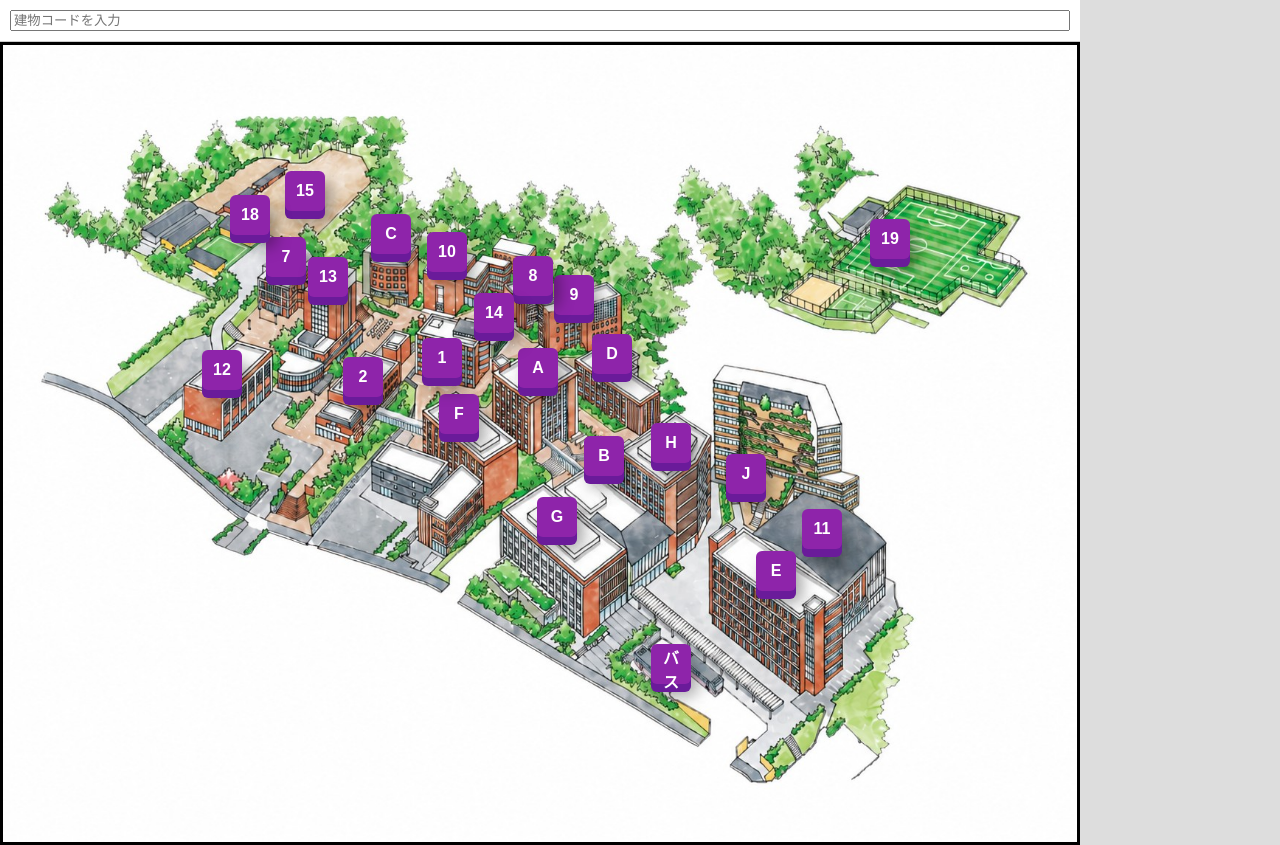
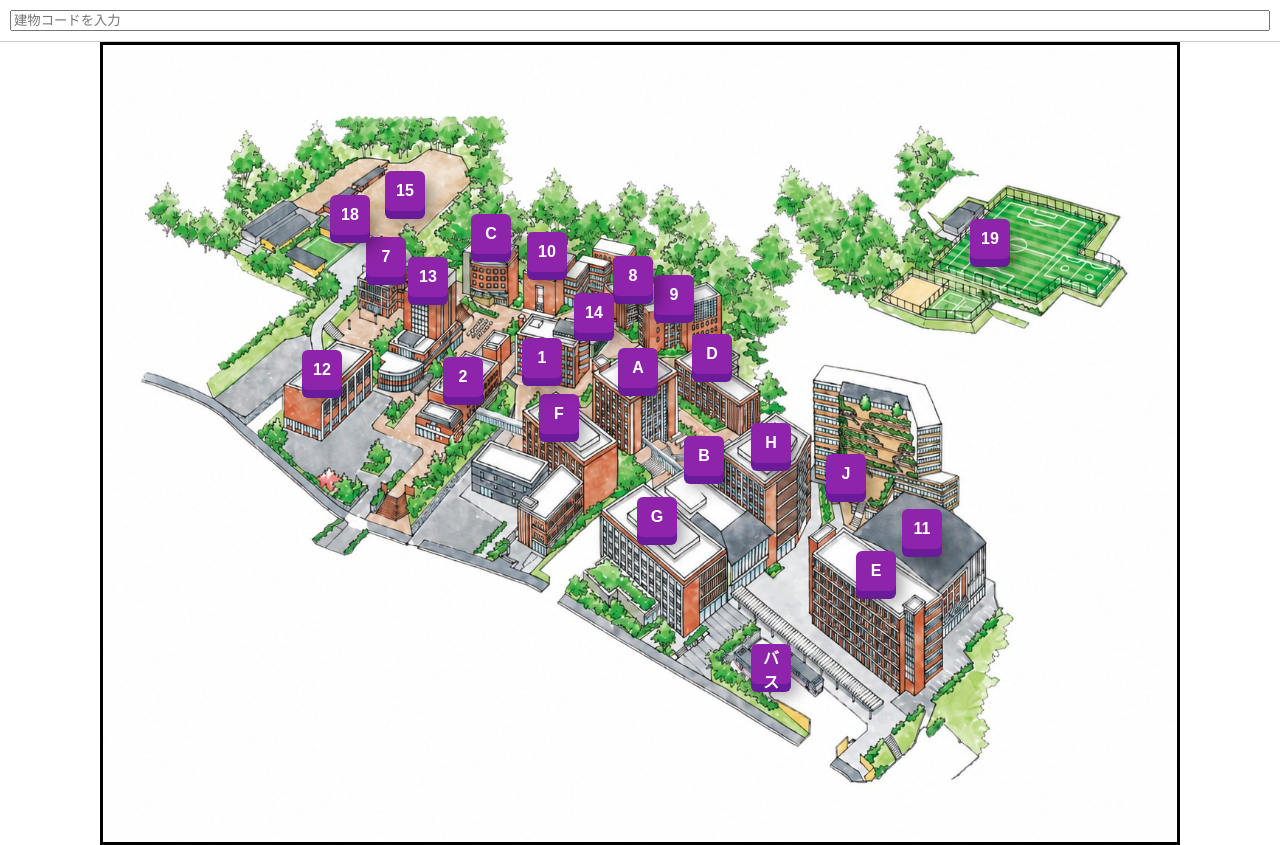
Before and after one commit to yuuto666-a11y/-, a Flask app: page / in a window 1280 px wide. Run offline with Flask 3, Linux system fonts and the light colour scheme.

Commit message:
Update style.css

```diff
--- a/practice/static/style.css
+++ b/practice/static/style.css
@@ -1,8 +1,8 @@
+html,
 body{
     margin:0;
-    width:1080px;
-    min-width:1080px;
-    background:#ddd;
+    padding:0;
+    background:white;
     font-family:sans-serif;
 }
 
@@ -14,11 +14,13 @@ body{
     position:sticky;
     top:0;
     z-index:1000;
+    margin:0 auto;
 }
 
 .map-container{
     position:relative;
     width:1080px;
+    margin:0 auto;
 }
 
 .map-image{
@@ -28,6 +30,8 @@ body{
     border:3px solid black;
     box-sizing:border-box;
 }
+
+
 .building{
     position:absolute;
     transform:translate(-50%,-50%);
```
